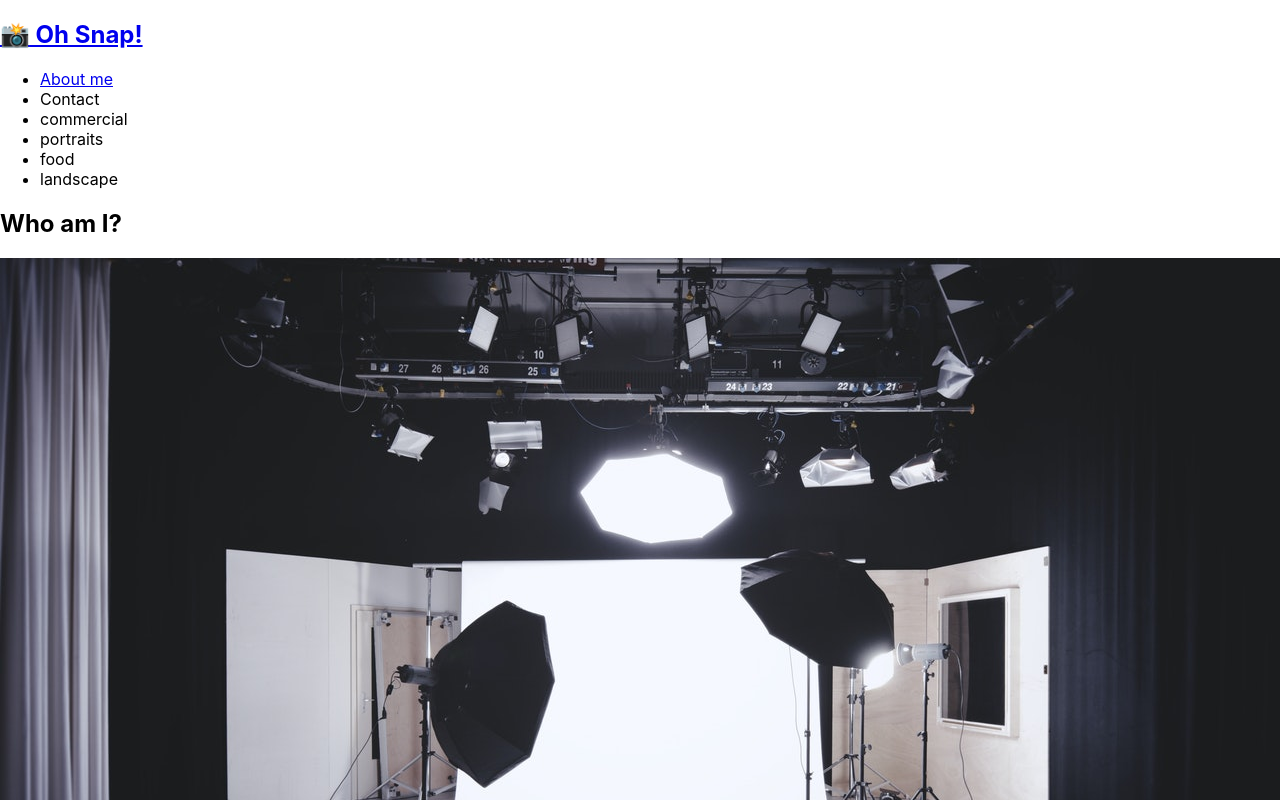
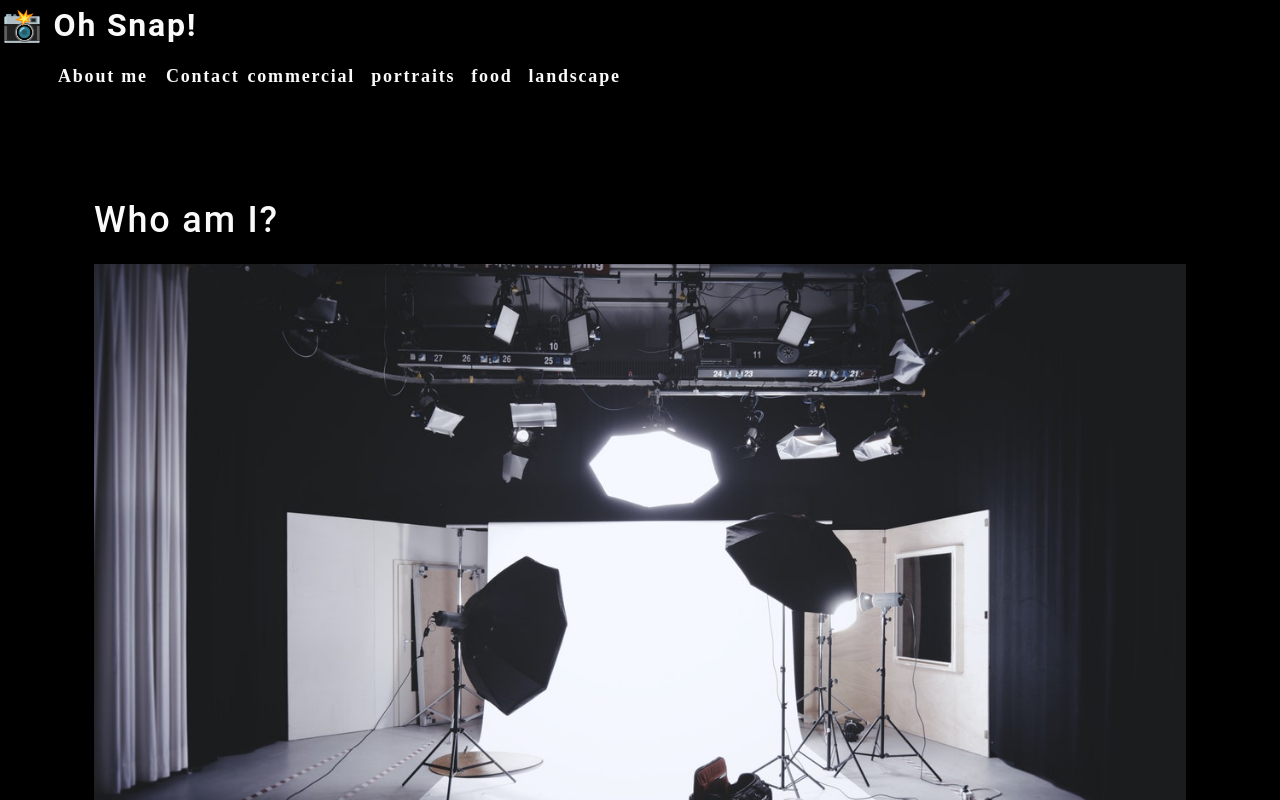
Before and after one commit to willdarkins/photo-port, a React (Create React App) app: page / in a window 1280 px wide. Shown: the top 800 px of the page. Built offline with nearby package versions, Linux system fonts and the light colour scheme.

Commit message:
finally got the css to work... missing some starter code that was in the directions... face-to-palm

```diff
--- a/src/App.js
+++ b/src/App.js
@@ -1,6 +1,6 @@
 //this App.js file is the center of the application
 import React from 'react';
-import './index.css';
+import './assets/index.css';
 import About from './components/About';
 import Nav from './components/Nav';
 
--- /dev/null
+++ b/src/assets/index.css
@@ -0,0 +1,295 @@
+
+main {
+	margin: 0 auto;
+	max-width: 90%;
+  padding: 50px 30px;
+}
+:root {
+  --primary: #8c54ff;
+  --secondary: #F3A847;
+  --tertiary: #B12704;
+  --light: #fafafa;
+  --dark: #000000;
+  --darker: #111111;
+  --error: rgb(228, 46, 1);
+  --spacing-one: calc(1rem * 0.5);
+  --spacing-two: calc(1rem);
+  --spacing-five: calc(2.5rem);
+
+}
+
+* {
+  box-sizing: border-box;
+}
+
+html,
+body {
+  min-height: 100%;
+}
+
+body {
+  margin: 0;
+  padding: 0;
+  font-weight: 600;
+  line-height: 1.5;
+  font-size: 18px;
+  letter-spacing: .1em;
+  background: var(--dark);
+  color: var(--light);
+  font-family: 'Poiret One', cursive;
+
+}
+
+h1,
+h2,
+h3,
+h4,
+h5,
+h6 {
+  font-family: 'Roboto', sans-serif;
+  font-weight: 500;
+  margin: 5px 0;
+  line-height: 1.25;
+}
+
+h1 {
+  font-size: 2.25rem;
+}
+
+h2 {
+  font-size: 2rem;
+}
+
+h3 {
+  font-size: 1.75rem;
+}
+
+h4 {
+  font-size: 1.5rem;
+}
+
+h5 {
+  font-size: 1.25rem;
+}
+
+h6 {
+  font-size: 1rem;
+}
+
+p {
+  font-size: 1.1rem;
+  margin-top: 0;
+}
+
+a {
+  color: var(--tertiary);
+  text-decoration: none;
+  font-weight: bold;
+}
+
+a:hover {
+  text-decoration: underline;
+}
+
+header {
+  background: var(--dark);
+}
+
+header a {
+  color: var(--light);
+}
+
+button {
+  font-size: 1rem;
+  text-decoration: none;
+  padding: 0.25rem 1rem;
+  border-radius: .5rem;
+  border: none;
+  outline: none;
+  cursor: pointer;
+  margin: 0 1px;
+  background-color: var(--secondary);
+}
+
+button:hover {
+  opacity: .8;
+}
+
+button[disabled] {
+  cursor: default;
+  opacity: .8;
+}
+
+img {
+  max-width: 100%;
+}
+
+span[role="img"] {
+  cursor: default;
+}
+
+form {
+  width: 40%;
+}
+
+input {
+  font-size: 1rem;
+  padding: 0.25rem;
+  border: 1px solid var(--dark);
+  outline: none;
+  border-radius: 3px;
+  transition: box-shadow 0.2s;
+}
+
+input:focus {
+  border: 1px solid var(--secondary);
+  box-shadow: 0 0 .25rem rgba(0, 0, 0, .5);
+}
+
+li {
+  list-style: none;
+}
+
+nav a:hover {
+  text-decoration: none;
+}
+
+nav  li {
+  cursor: pointer;
+}
+
+textarea {
+	width: 600px;
+	height: 120px;
+	border: 3px solid #cccccc;
+	padding: 5px;
+}
+
+.container {
+  width: 85%;
+  max-width: 1200px;
+  margin-left: auto;
+  margin-right: auto;
+}
+
+.flex-row {
+  display: flex;
+  flex-wrap: wrap;
+}
+
+.space-between {
+  justify-content: space-between;
+}
+
+.flex-end {
+  justify-content: flex-end;
+}
+
+.mx-1 {
+  margin-right: var(--spacing-one);
+  margin-left: var(--spacing-one);
+}
+
+.mx-2 {
+  margin-right: var(--spacing-two);
+  margin-left: var(--spacing-two);
+}
+
+.my-1 {
+  margin-top: var(--spacing-one);
+  margin-bottom: var(--spacing-one);
+}
+
+.my-2 {
+  margin-top: var(--spacing-two);
+  margin-bottom: var(--spacing-two);
+}
+
+.my-5 {
+  margin-top: var(--spacing-five);
+  margin-bottom: var(--spacing-five);
+}
+
+.px-1 {
+  padding-right: var(--spacing-one);
+  padding-left: var(--spacing-one);
+}
+
+.px-2 {
+  padding-right: var(--spacing-two);
+  padding-left: var(--spacing-two);
+}
+
+.py-1 {
+  padding-top: var(--spacing-one);
+  padding-bottom: var(--spacing-one);
+}
+
+.py-2 {
+  padding-top: var(--spacing-two);
+  padding-bottom: var(--spacing-two);
+}
+
+.card {
+  width: 25%;
+  text-align: center;
+}
+
+.img-thumbnail {
+  width: auto;
+  height: 300px;
+  margin-bottom: 50px;
+  cursor: pointer;
+}
+
+.modalBackdrop {
+	background: rgba(0, 0, 0, .65);
+	bottom: 0;
+	left: 0;
+	overflow: auto;
+	position: fixed;
+	right: 0;
+	top: 0;
+	z-index: 1;
+}
+
+.modalContainer {
+	background: var(--darker);
+	border-radius: 5px;
+	max-width: 100%;
+	margin: 50px auto;
+	padding: 15px;
+	width: 960px;
+}
+
+.modalTitle {
+	font-size: 18px;
+	font-weight: 600;
+	margin-bottom: 25px;
+}
+
+button {
+	background: var(--primary);
+	border: 0;
+	border-radius: 5px;
+	color: #fff;
+	cursor: pointer;
+	font-size: 16px;
+	font-weight: 600;
+	margin-bottom: 30px;
+	padding: 10px 15px;
+}
+
+a {
+	border-radius: 5px;
+	color: var(--primary);
+	font-weight: 600;
+	padding: 2px 4px;
+	margin-left: -2px;
+	margin-right: -2px;
+
+}
+
+.navActive {
+  color: var(--secondary);
+}
```
Also changed, not shown: src/assets/utils/helpers.js (added, +8 -0 lines).
